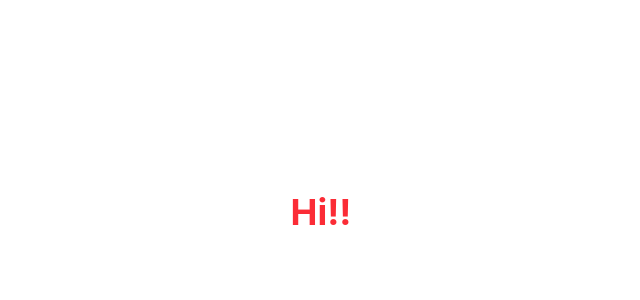
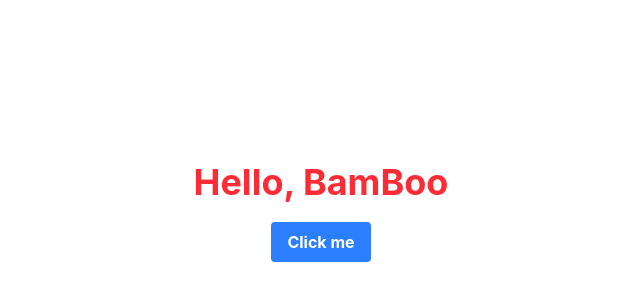
Before and after one commit to thanakittt/react-project, a React (Vite) app: page / in a window 1280 px wide. Shown: the part 188-488 px from the top of the page, without its empty margins (319-959 px from the left). Built offline with nearby package versions, Linux system fonts and the light colour scheme.

Commit message:
feat: Add Button component and update App UI

```diff
--- a/src/App.tsx
+++ b/src/App.tsx
@@ -1,9 +1,10 @@
+import Button from "./Button";
+
 export default function App() {
   return (
-    <div className="flex justify-center items-center h-screen">
-      <h1 className="text-4xl font-bold  text-red-500">
-        Hi!!
-      </h1>
+    <div className="flex justify-center items-center h-screen flex-col gap-5">
+      <h1 className="text-4xl font-bold  text-red-500">Hello, BamBoo</h1>
+      <Button />
     </div>
   );
 }
--- /dev/null
+++ b/src/Button.tsx
@@ -0,0 +1,7 @@
+export default function Button() {
+  return (
+    <button className="bg-blue-500 hover:bg-blue-700 text-white font-bold py-2 px-4 rounded">
+      Click me
+    </button>
+  );
+}
```
